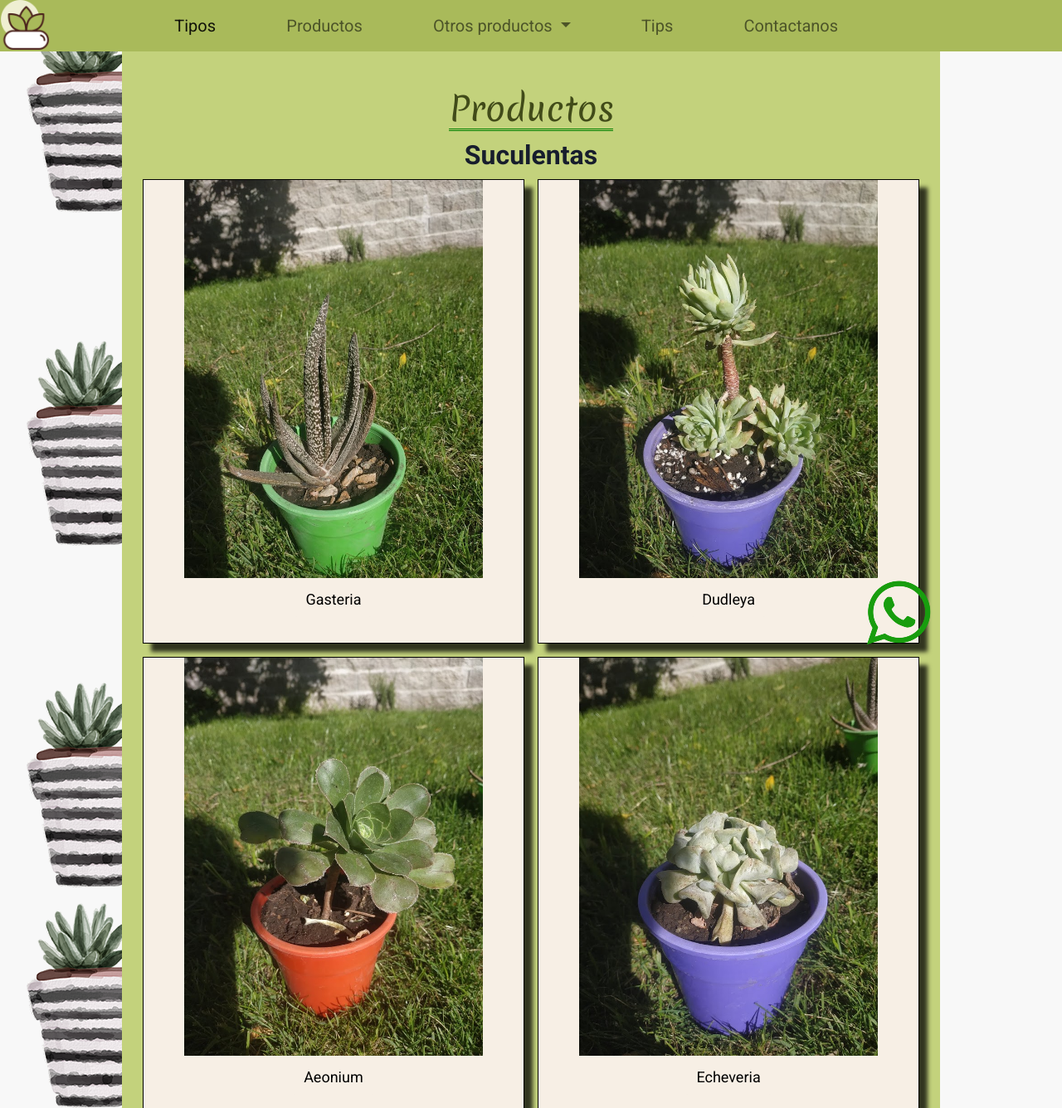
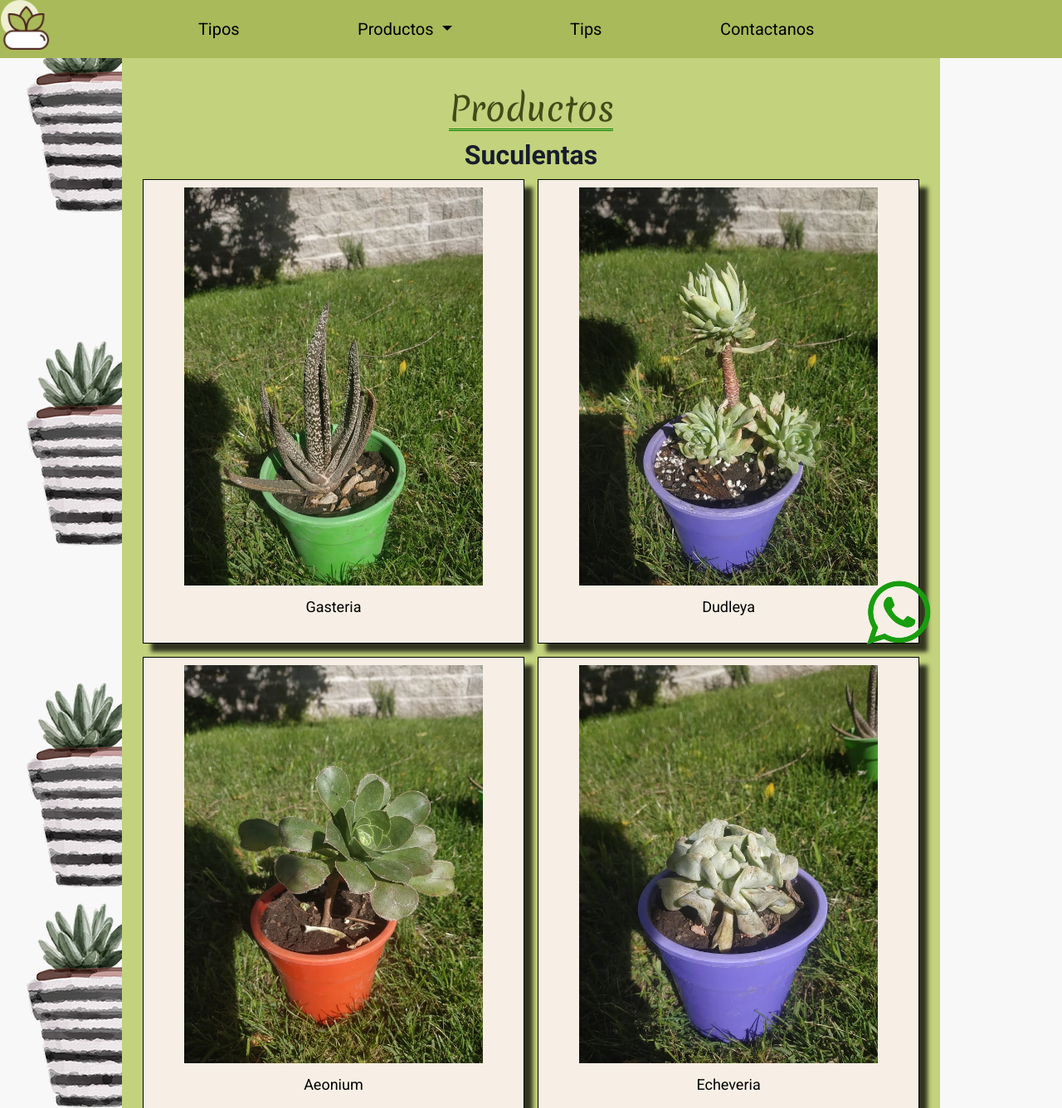
Before and after one commit to tomasGonzaloDiab/SuculentasYAlgoMas, a website: page pages/productos.html in a window 1280 px wide. Shown: the top 1336 px of the page at 83% size. Drawn offline with nearby package versions, Linux system fonts and the light colour scheme.

Commit message:
comit main

```diff
--- a/pages/productos.html
+++ b/pages/productos.html
@@ -22,6 +22,7 @@
 	<meta name="description" content="En nuestro sitio encontraras todo lo que necesites saber acerca de las suculentas y donde las conseguiras al mejor precio!">
 </head>
 <body>
+<!-- Header de la pagina, con sus respectivos navs -->
 	<header>
 	<a href="../index.html">
 			<img class="logo logo-header" src="../media/logo.png" alt="logo">
@@ -34,26 +35,25 @@
 			  <div class="collapse navbar-collapse" id="navbarNavDropdown">
 				<ul class="navegador navbar-nav">
 				  <li class="nav-item">
-					<a class="nav-link active" aria-current="page" href="tipos.html">Tipos</a>
+					<a class="button button3" aria-current="page" href="tipos.html">Tipos</a>
 				  </li>
-				  <li class="nav-item">
-					<a class="nav-link" href="productos.html">Productos</a>
 				  <li class="nav-item dropdown">
-					<a class="nav-link dropdown-toggle" href="#" id="navbarDropdownMenuLink" role="button" data-bs-toggle="dropdown" aria-expanded="false">
-					  Otros productos
+					<a class="button button3 dropdown-toggle" href="productos.html" id="navbarDropdownMenuLink" role="button" data-bs-toggle="dropdown" aria-expanded="false">
+					  Productos
 					</a>
 					<ul class="dropdown-menu" aria-labelledby="navbarDropdownMenuLink">
-					  <li><a class="dropdown-item  bg-transparent text-dark" href="#carouselExampleCaptions">Macetas</a></li>
-					  <li><a class="dropdown-item  bg-transparent text-dark" href="#carouselExampleCaptions2">Cactus</a></li>
+					  <li><a class="dropdown-item  bg-transparent text-dark" href="productos.html">Suculentas</a></li>
+					  <li><a class="dropdown-item  bg-transparent text-dark" href="productos.html#carouselExampleCaptions">Macetas</a></li>
+					  <li><a class="dropdown-item  bg-transparent text-dark" href="productos.html#carouselExampleCaptions2">Cactus</a></li>
 
 					</ul>
 				  </li>
 				  <li class="nav-item">
-					<a class="nav-link" href="tips.html">Tips</a>
+					<a class="button button3" href="tips.html">Tips</a>
 				  </li>
-				  </li>
+
 				  <li class="nav-item">
-					<a class="nav-link" href="contactanos.html">Contactanos</a>
+					<a class="button button3" href="contactanos.html">Contactanos</a>
 				  </li>
 				</ul>
 			  </div>
@@ -77,7 +77,7 @@
 					<div class="subBloques__grilla">
 
 						<div class="grilla__bloques">
-							<img  src="../media/sucuVenta3.jpg"  alt="">
+							<img  class="grilla__img" src="../media/sucuVenta3.jpg"  alt="">
 
 							<p class="tipos__nombres">
 								<!-- Button trigger modal -->
@@ -115,7 +115,7 @@
 						</div>
 
 						<div class="grilla__bloques">
-							<img src="../media/sucuVenta4.jpg" alt="">
+							<img class="grilla__img" src="../media/sucuVenta4.jpg" alt="">
 							<p class="tipos__nombres">
 
 
@@ -155,7 +155,7 @@
 
 
 						<div class="grilla__bloques">
-							<img class="dedoNiño" src="../media/sucuVenta5.jpg" alt="">
+							<img class="grilla__img" class="dedoNiño" src="../media/sucuVenta5.jpg" alt="">
 							<p class="tipos__nombres">
 
 
@@ -193,7 +193,7 @@
 
 						</div>
 						<div class="grilla__bloques">
-							<img src="../media/sucuVenta6.jpg" alt="">
+							<img class="grilla__img" src="../media/sucuVenta6.jpg" alt="">
 							<p class="tipos__nombres">
 
 
@@ -232,7 +232,7 @@
 
 						</div>
 						<div class="grilla__bloques">
-							<img src="../media/sucuVenta7.jpg" alt="">
+							<img class="grilla__img" src="../media/sucuVenta7.jpg" alt="">
 
 							<p class="tipos__nombres">
 
@@ -271,7 +271,7 @@
 
 						</div>
 						<div class="grilla__bloques">
-							<img src="../media/sucuVenta8.jpg" alt="">
+							<img  class="grilla__img" src="../media/sucuVenta8.jpg" alt="">
 							<p class="tipos__nombres">
 
 
```
